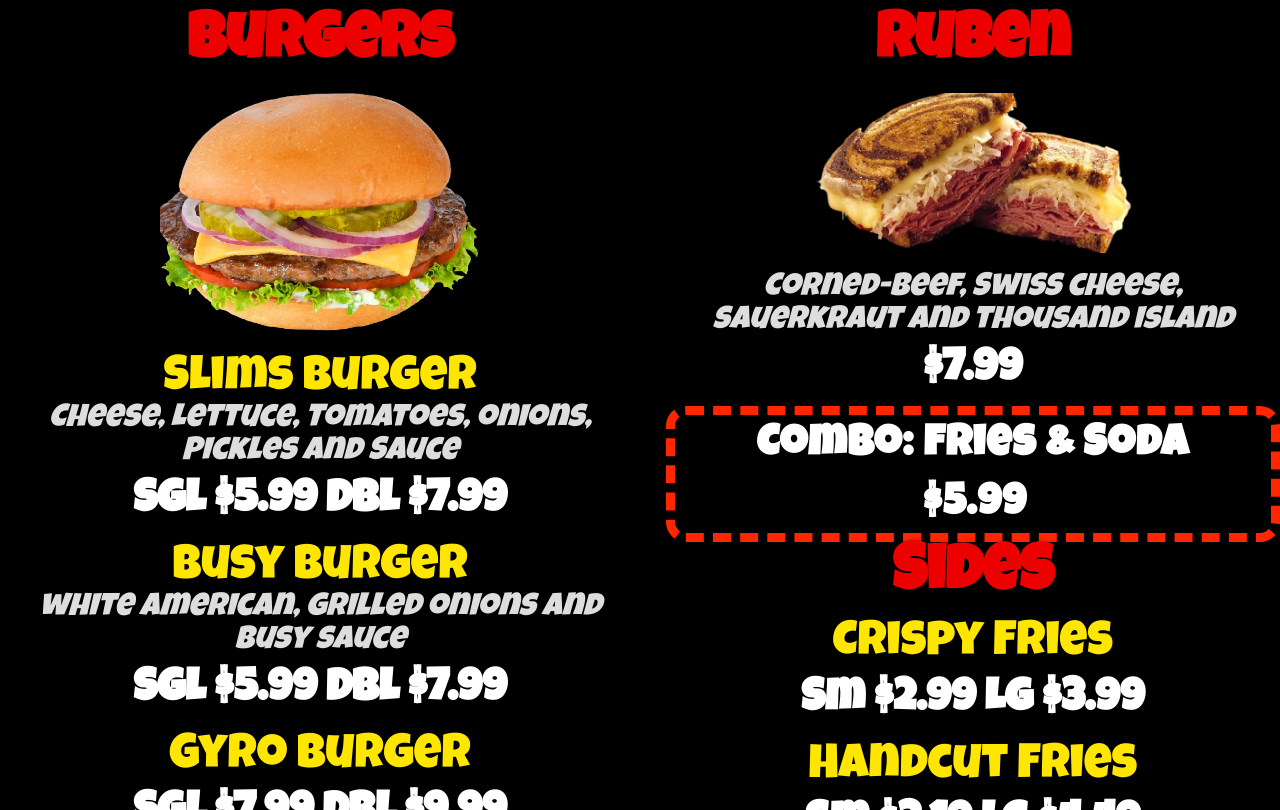
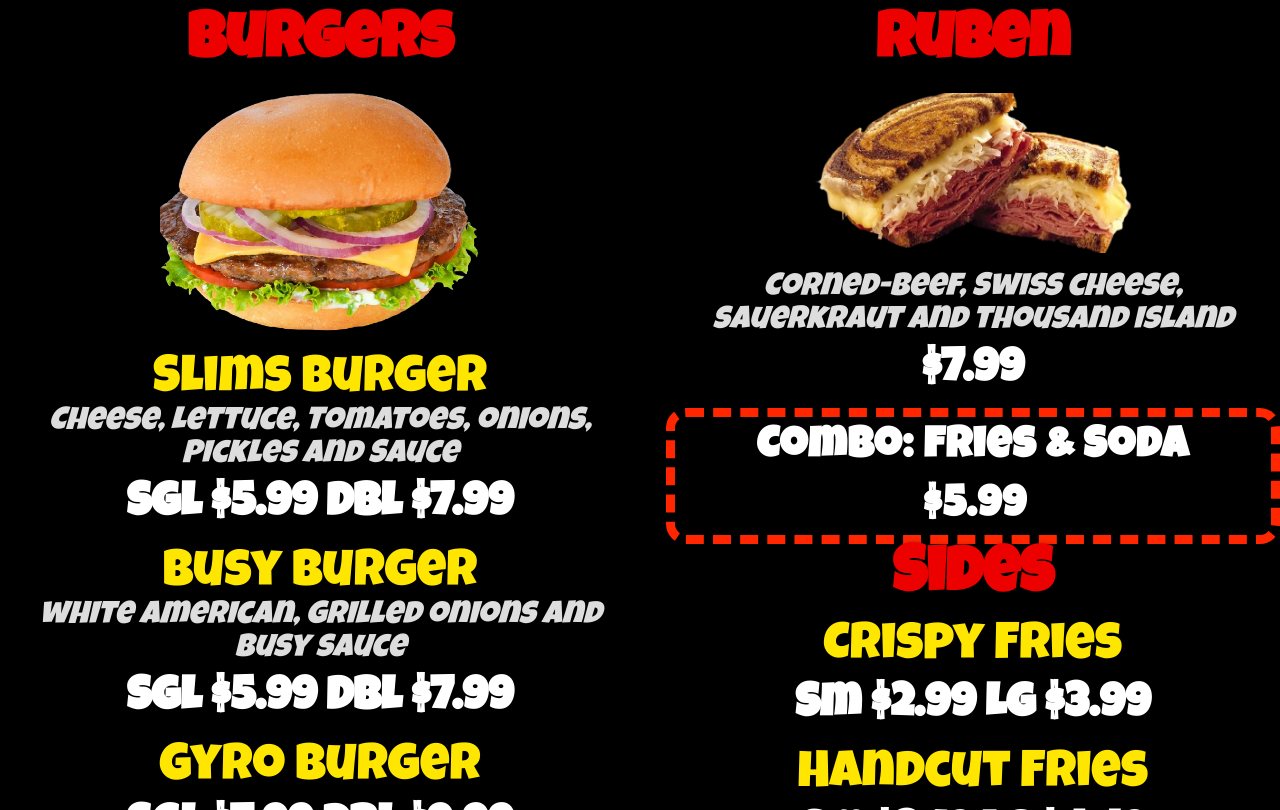
Before and after one commit to 1SosukeAizen1/Drive2, a plain HTML site: page index.html in a window 1280 px wide. Drawn offline with Linux system fonts and the light colour scheme.

Commit message:
Update style.css

```diff
--- a/style.css
+++ b/style.css
@@ -163,7 +163,7 @@ body {
 
 
 .item-name {
-    font-size: 3rem;
+    font-size: 3.2rem;
     color: #ffe600;
     padding-inline: 1px;
     padding-top:10px;
@@ -179,7 +179,7 @@ body {
 }
 
 .item-price {
-    font-size: 2.8rem;
+    font-size: 2.9rem;
     color: #ffffff;
     font-weight: bold;
     padding-inline: 10px;
```
